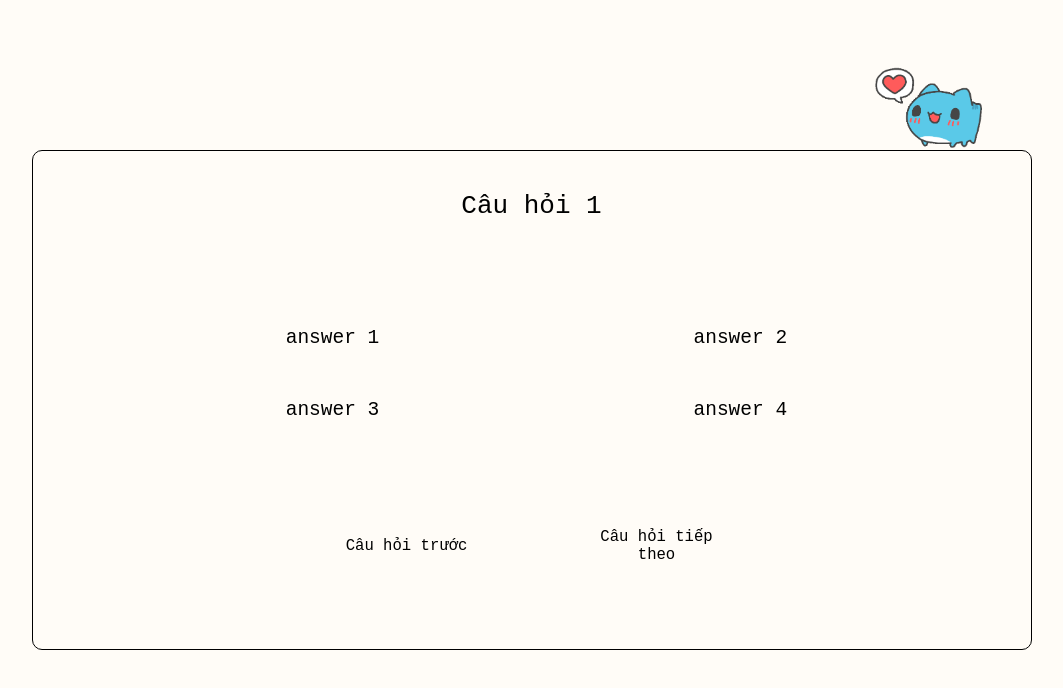
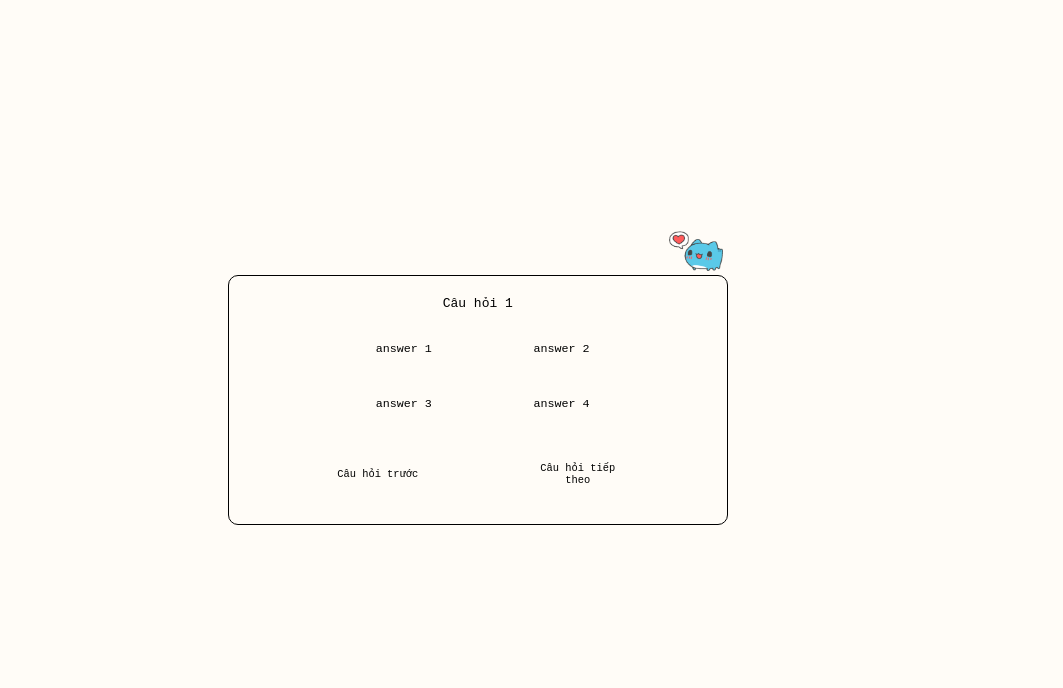
Before and after one commit to gnourt0307/quiz, a plain HTML site: page index.html in a window 1280 px wide. Both pictures are taken after a click on the button "gét gô". Shown: the whole page, without its empty margins (166-1229 px from the left). Drawn offline with Linux system fonts and the light colour scheme.

Commit message:
Add files via upload

```diff
--- a/cake.css
+++ b/cake.css
@@ -13,9 +13,14 @@
     align-items: center;
 }
 
+img {
+    width: 242px;
+    height: 182.5px;
+}
+
 p {
     text-align: center;
     position: relative;
-    top: 270px;
-    font-size: 40px;
+    top: 80px;
+    font-size: 1rem;
 }
--- a/index.js
+++ b/index.js
@@ -72,7 +72,10 @@ const questions = [
     {
         title: 'Chúc mừng Thương đã xuất sắc hoàn thành các câu hỏi',
         answers: [],
-    }
+        correctAnswer: 0,
+        correctText: '',
+        incorrectText: ''
+    },
 ]
 
 let questionElement = document.getElementById('question')
@@ -125,8 +128,8 @@ nextQuestion.addEventListener('click',function(){
     answer.forEach(function(element,index){
         element.textContent = questions[i].answers[index]
         element.addEventListener('click', function(){
-            var random = Math.round(Math.random() * (900 - 50) + 50) +'px'
-            var random2 = Math.round(Math.random() * (1700 - 0) + 0) +'px'
+            var random = Math.round(Math.random() * (350 - 50) + 50) +'px'
+            var random2 = Math.round(Math.random() * (750 - 0) + 0) +'px'
             if (questions[i].correctAnswer == index){
                 document.getElementById('critic').innerHTML = questions[i].correctText
             }
--- a/styles.css
+++ b/styles.css
@@ -8,10 +8,10 @@
 
 #cat{
     position: relative;
-    width: 115px;
-    height:85px;
-    top: -295px;
-    left: 950px;
+    width: 57.5px;
+    height:42.5px;
+    top: -150px;
+    left: 470px;
 }
 
 .container {
@@ -26,8 +26,10 @@
     border-style: solid;
     border-radius: 10px;
     border-width: 1px;
-    width: 1000px;
-    height: 500px;
+    width: 500px;
+    height: 250px;
+    position: relative;
+    right: 25px;
 }
 
 ul {
@@ -39,18 +41,18 @@ ul {
     display: flex;
     justify-content: center;
     align-items:flex-end;
-    height: 100px;
+    height: 60px;
 }
 
 li{
     display: inline-block;
-    font-size: 1.5rem;
-    width:400px;
+    font-size: 0.9rem;
+    width:150px;
     text-align: center;
 }
 
 .padding {
-    padding-bottom: 50px;
+    padding-bottom: 40px;
 }
 
 #rotate {
@@ -59,17 +61,17 @@ li{
 
 #increase{
     border: none;
-    width: 150px;
-    height: 50px;
-    font-size:1.2rem
+    width: 100px;
+    height: 25px;
+    font-size:0.8rem
 }
 
 #decrease{
     display: none;
     border: none;
-    width: 150px;
-    height: 50px;
-    font-size:1.2rem
+    width: 100px;
+    height: 25px;
+    font-size:0.8rem
 }
 
 
@@ -82,17 +84,17 @@ li{
 
 #question{
     text-align: center;
-    font-size: 2rem;
-    padding-bottom: 100px;
-    padding-top: 30px;
+    font-size: 1rem;
+    padding-bottom: 40px;
+    padding-top: 10px;
     margin-top: 10px;
 }
 
 #critic{
     text-align: center;
-    font-size: 1.5rem;
-    padding-top: 50px;
-    padding-bottom: 50px;
+    font-size: 1rem;
+    padding-top: 30px;
+    padding-bottom: 20px;
 }
 
 .test{
@@ -101,8 +103,8 @@ li{
 
 #cake{
     text-decoration: none;
-    font-size: 1.4rem;
-    padding-top: 50px;
+    font-size: 1rem;
+    padding-top: 40px;
     display: none;
 }
 
@@ -116,7 +118,7 @@ li{
     color: #000;
 }
 
-@media screen and (max-width: 1200px) {
+@media screen and (max-width: 480px) {
     .container{
         display: none;
     }
@@ -129,6 +131,6 @@ li{
         display: block !important;
         text-align: center;
         line-height: 100vh;
-        font-size:40px
+        font-size:1rem;
     }
 }
```
